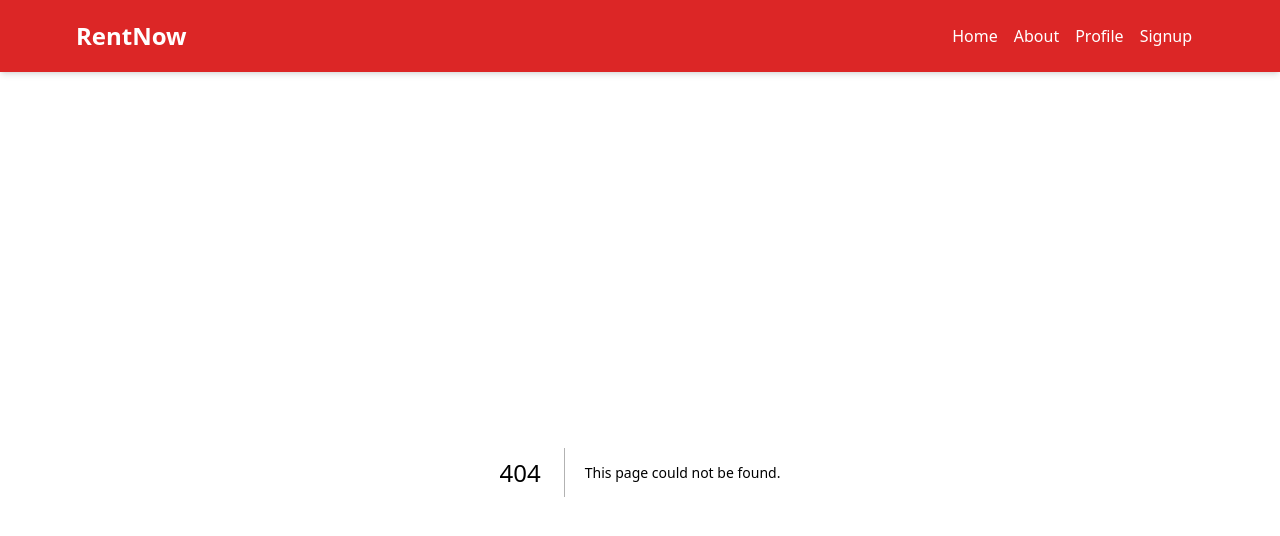
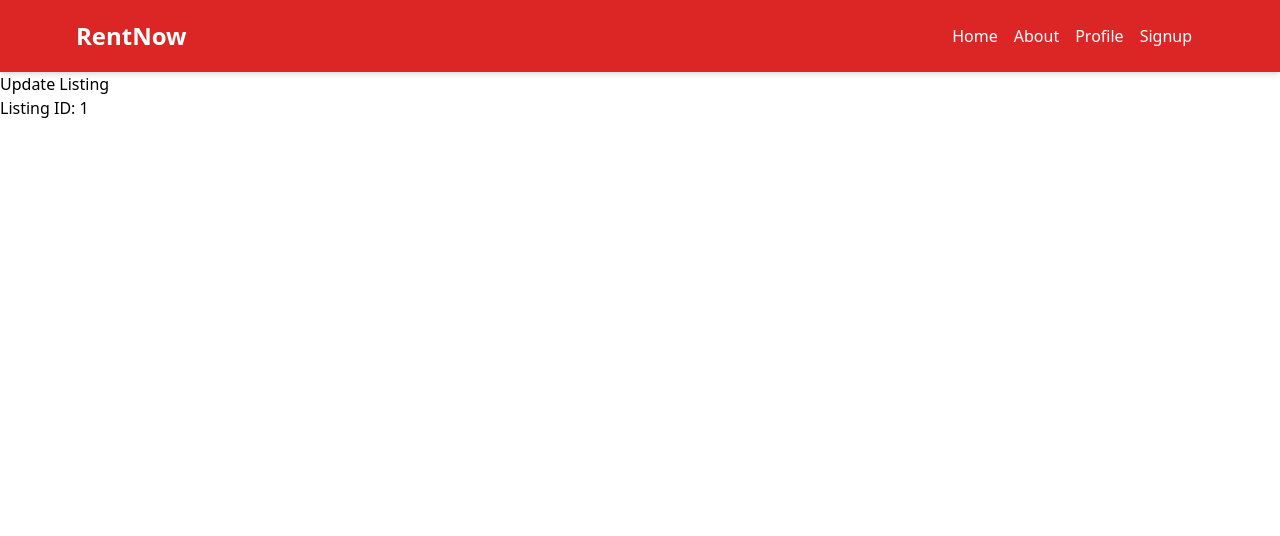
Before and after one commit to rishiSurya9/rentnow, a Next.js app: page /updateListing/1 in a window 1280 px wide. Before the commit this address had no page. Shown: the top 536 px of the page. Built offline with nearby package versions, Linux system fonts and the light colour scheme.

Commit message:
updateListing 1

```diff
--- a/app/Profile/page.js
+++ b/app/Profile/page.js
@@ -246,7 +246,7 @@ const ProfilePage = () => {
           </Link>
           <div className="flex flex-col gap-4 items-center">
             <button onClick={()=>deleteListing(listing._id)} className="text-red-800 hover:opacity-95 uppercase">Delete</button>
-            <Link href={`/updateListing/${listing._id}`} passHref>
+            <Link href={`/updateListing/${listing._id}`} >
     <button className="text-green-800 hover:opacity-95 uppercase">Edit</button>
 </Link>
           </div>
--- /dev/null
+++ b/app/updateListing/[id]/page.js
@@ -0,0 +1,14 @@
+import React from 'react';
+
+const UpdateListingPage = ({ params }) => {
+  const { id } = params; // Access the dynamic `id` from the route
+
+  return (
+    <div>
+      <h1>Update Listing</h1>
+      <p>Listing ID: {id}</p>
+    </div>
+  );
+};
+
+export default UpdateListingPage;
--- a/app/updateListing/page.js
+++ /dev/null
@@ -1,11 +0,0 @@
-import React from 'react'
-
-const page = () => {
-  return (
-    <div>
-      Hllo
-    </div>
-  )
-}
-
-export default page
```
